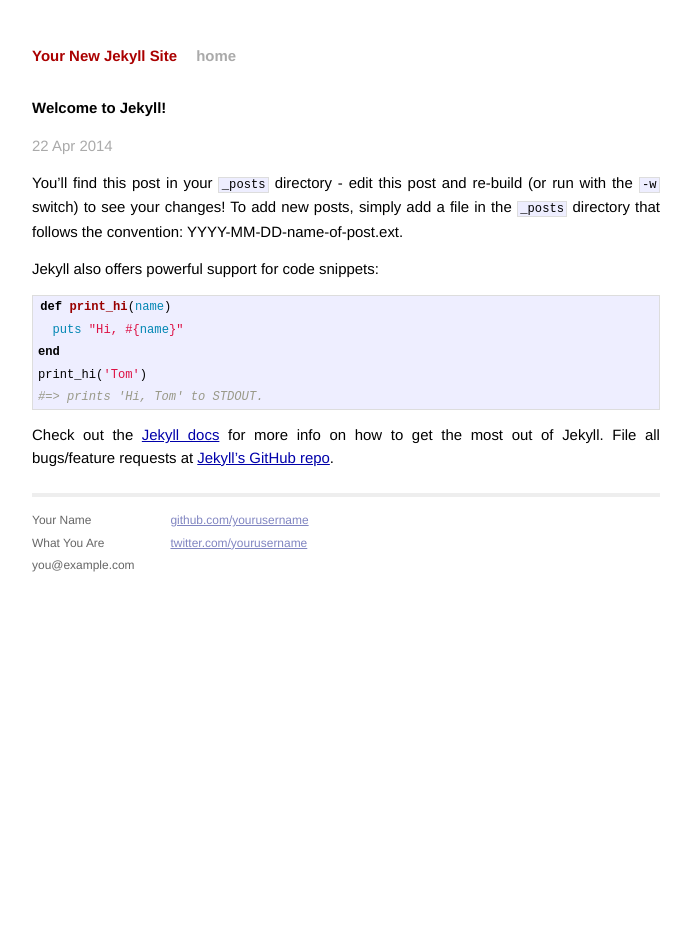
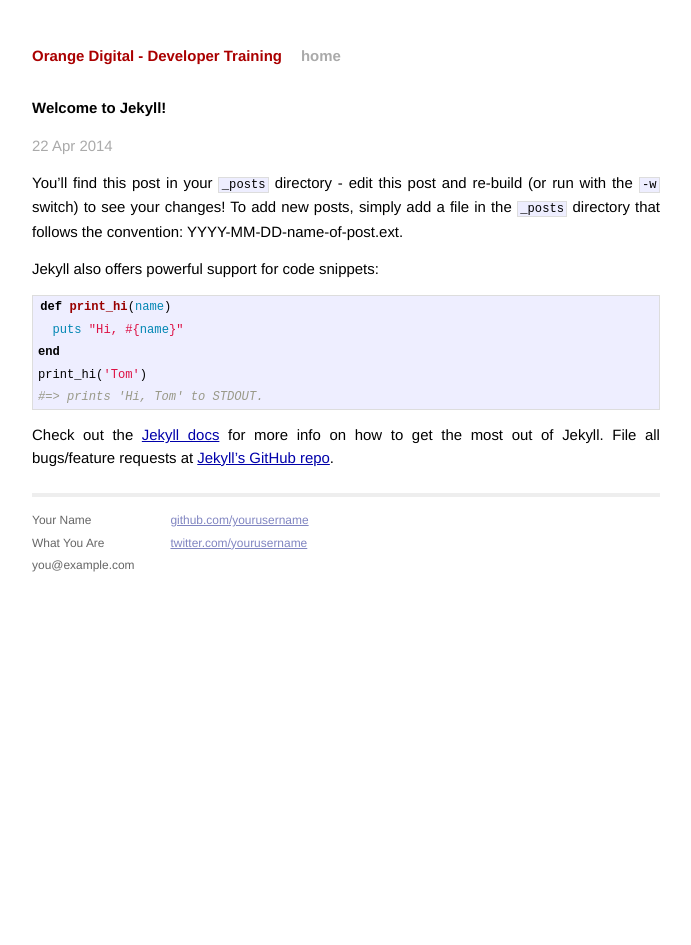
Before and after one commit to SepehrSabbagh/SepehrSabbagh.github.io, a Jekyll site: the page built from _posts/2014-04-22-welcome-to-jekyll.markdown, in a window 1280 px wide. Shown: the whole page, without its empty margins (294-985 px from the left). Built offline with Jekyll 4.4.1, drawn with Linux system fonts in a browser that asks for light colours; Markdown is read by kramdown in place of the engine named in the settings.

Commit message:
title test

```diff
--- a/_config.yml
+++ b/_config.yml
@@ -1,3 +1,3 @@
-name: Your New Jekyll Site
+name: Orange Digital - Developer Training
 markdown: redcarpet
 pygments: true
```
